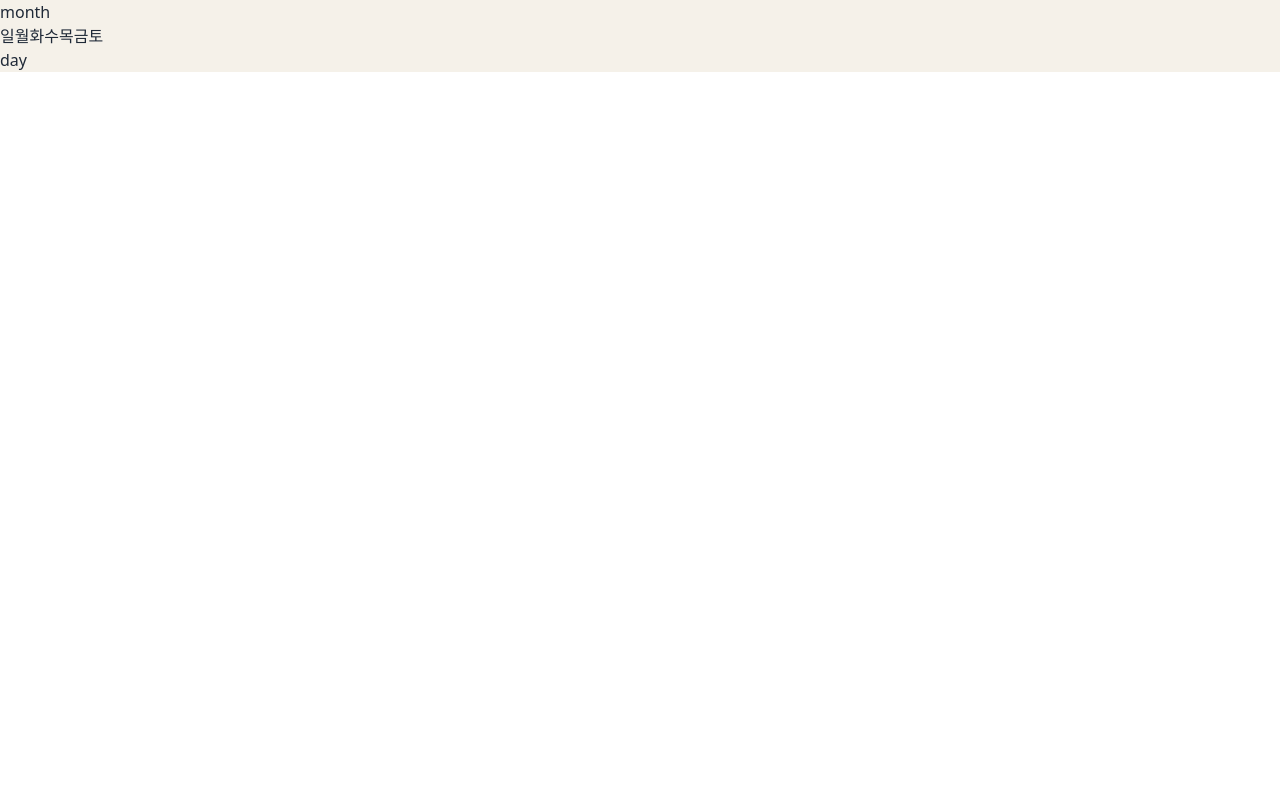
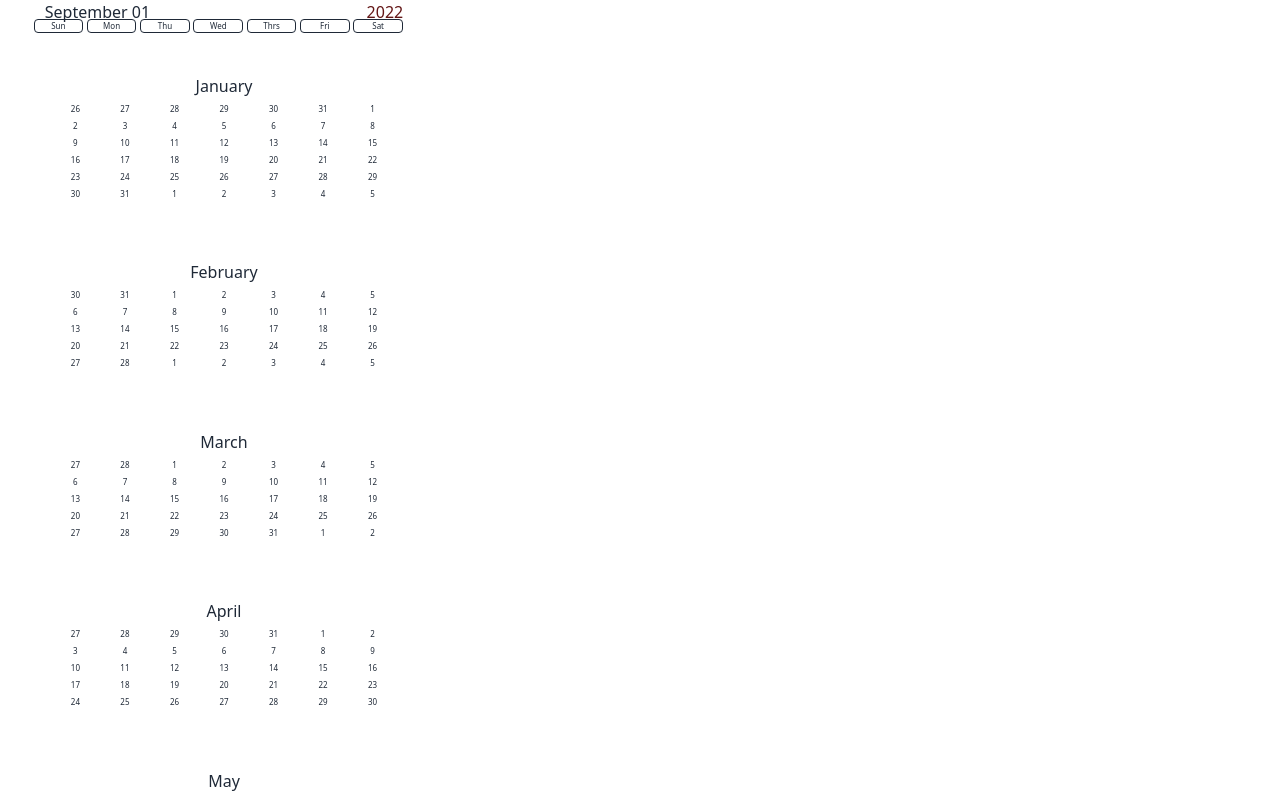
Before and after one commit to dlfud/ProjectBabo, a React (Create React App) app in the folder front/: page / in a window 1280 px wide. Shown: the top 798 px of the page. Built offline with nearby package versions, Linux system fonts and the light colour scheme.

Commit message:
소망님이 달력 해줌

```diff
--- a/front/package.json
+++ b/front/package.json
@@ -8,6 +8,7 @@
     "@testing-library/react": "^13.3.0",
     "@testing-library/user-event": "^13.5.0",
     "axios": "^0.27.2",
+    "daisyui": "^2.25.0",
     "date-fns": "^2.29.2",
     "moment": "^2.29.4",
     "react": "^18.2.0",
@@ -19,7 +20,9 @@
     "react-router-dom": "^6.3.0",
     "react-scripts": "5.0.1",
     "react-uuid": "^1.0.3",
+    "recoil": "^0.7.5",
     "redux": "^4.2.0",
+    "sass": "^1.54.8",
     "web-vitals": "^2.1.4"
   },
   "scripts": {
--- a/front/src/App.js
+++ b/front/src/App.js
@@ -1,5 +1,6 @@
 import React, { useState } from "react";
-import Calendar from "./Calendar";
+import Calendar from "./calendar/Calendar";
+
 
 function App() {
   return (
--- a/front/src/Calendar.js
+++ /dev/null
@@ -1,18 +0,0 @@
-import React, { useState } from "react";
-import "./Calendar.css";
-
-const Calendar = () => {
-  const [days, setDays] = useState(["일", "월", "화", "수", "목", "금", "토"]);
-
-  return (
-    <div>
-      <div className="row">
-        month
-        <div className="col">{days}</div>
-        day
-      </div>
-    </div>
-  );
-};
-
-export default Calendar;
--- /dev/null
+++ b/front/src/_common.scss
@@ -0,0 +1,55 @@
+@mixin size($width: 14px, $height: 14px) {
+    width: $width;
+    height: $height;
+}
+@mixin position-fixed($top: 10px, $left: 10px) {
+    position: fixed;
+    top: $top;
+    left: $left;
+}
+@mixin shape(
+    $background: transparent,
+    $border: transparent,
+    $border-radius: 0
+) {
+    background: $background;
+    border: $border;
+    border-radius: $border-radius;
+    -webkit-border-radius: $border-radius;
+}
+@mixin shadow($size: 3px, $color: black, $amount: 0.5) {
+    box-shadow: $size $size 0px 0px transparentize($color, $amount);
+}
+
+@mixin font(
+    $color: black,
+    $font-family: theme.$description-font,
+    $font-size: 1em,
+    $font-weight: 500
+) {
+    color: $color;
+    font-family: $font-family;
+    font-size: $font-size;
+    font-weight: $font-weight;
+}
+@mixin flex {
+    display: flex;
+    justify-content: center;
+    align-items: center;
+}
+@mixin flex-column($justify-content: center, $align-items: center) {
+    display: flex;
+    flex-direction: column;
+    justify-content: $justify-content;
+    align-items: $align-items;
+}
+@mixin flex-row($justify-content: center, $align-items: center) {
+    display: flex;
+    flex-direction: row;
+    justify-content: $justify-content;
+    align-items: $align-items;
+}
+@mixin hover-event {
+    cursor: pointer;
+    transition: 0.2s ease-in-out;
+}
--- /dev/null
+++ b/front/src/calendar/Calendar.jsx
@@ -0,0 +1,137 @@
+import { useEffect, useRef } from "react";
+import uuid from "react-uuid";
+import { format, addMonths, startOfWeek, addDays } from "date-fns";
+import { endOfWeek, isSameDay, isSameMonth } from "date-fns";
+import { startOfMonth, endOfMonth } from "date-fns";
+import "../components-schedule.style.scss";
+
+const Calender = () => {
+  const RenderHeader = ({ currentMonth }) => {
+    return (
+        <div className="header row">
+            {currentMonth.toLocaleString("en-US", { month: "long" })}
+        </div>
+    );
+};
+
+const RenderDays = () => {
+    const days = [];
+    const date = ["Sun", "Mon", "Thu", "Wed", "Thrs", "Fri", "Sat"];
+    for (let i = 0; i < 7; i++) {
+        days.push(
+            <div className="col" key={i}>
+                {date[i]}
+            </div>,
+        );
+    }
+    return <div className="days row">{days}</div>;
+};
+
+const RenderCells = ({ currentMonth, selectedDate }) => {
+    const monthStart = startOfMonth(currentMonth);
+    const monthEnd = endOfMonth(monthStart);
+    const startDate = startOfWeek(monthStart);
+    const endDate = endOfWeek(monthEnd);
+
+    const rows = [];
+    let days = [];
+    let day = startDate;
+    let formattedDate = "";
+
+    while (day <= endDate) {
+        for (let i = 0; i < 7; i++) {
+            formattedDate = format(day, "d");
+            days.push(
+                <div
+                    className={`col cell ${
+                        !isSameMonth(day, monthStart)
+                            ? "disabled"
+                            : isSameDay(day, selectedDate)
+                            ? "selected"
+                            : "not-valid"
+                    }`}
+                    key={uuid()}
+                >
+                    <span
+                        className={
+                            format(currentMonth, "M") !== format(day, "M")
+                                ? "text not-valid"
+                                : isSameMonth(day, monthStart) &&
+                                  isSameDay(day, selectedDate)
+                                ? "text today"
+                                : ""
+                        }
+                    >
+                        {formattedDate}
+                    </span>
+                </div>,
+            );
+            day = addDays(day, 1);
+        }
+        rows.push(
+            <div className="row" key={uuid()}>
+                {days}
+            </div>,
+        );
+        days = [];
+    }
+    return <div className="body">{rows}</div>;
+};
+
+    const currentDate = new Date();
+    const selectedDate = new Date();
+
+    let currentMonth = new Date(format(currentDate, "yyyy"));
+    let months = [];
+
+    const monthRef = useRef(null);
+
+    for (let i = 0; i < 12; i++) {
+        months.push(
+            <div
+                className="calendar__item"
+                key={uuid()}
+                ref={
+                    format(currentMonth, "MM") === format(selectedDate, "MM")
+                        ? monthRef
+                        : null
+                }
+            >
+                <RenderHeader currentMonth={currentMonth} />
+                <RenderCells
+                    currentMonth={currentMonth}
+                    selectedDate={selectedDate}
+                />
+            </div>,
+        );
+        currentMonth = addMonths(currentMonth, 1);
+    }
+
+    useEffect(() => {
+        if (monthRef.current !== null) {
+            monthRef.current.scrollIntoView({ behavior: "auto" });
+        }
+    }, []);
+
+    function scrollCurrentMonth() {
+        if (monthRef.current !== null) {
+            monthRef.current.scrollIntoView({ behavior: "smooth" });
+        }
+    }
+
+    return (
+        <div className="schedule-calendar">
+            <div className="text-today">
+                <p className="text-current" onClick={scrollCurrentMonth}>
+                    {currentDate.toLocaleString("en-US", { month: "long" })}
+                    {format(currentDate, " dd")}
+                </p>
+                <p className="text-year">{format(currentDate, " yyyy")}</p>
+            </div>
+            <RenderDays />
+            <div className="calendar-list">{months}</div>
+        </div>
+    );
+};
+
+export default Calender;
--- /dev/null
+++ b/front/src/components-schedule.style.scss
@@ -0,0 +1,87 @@
+@use "_common.scss" as common;
+
+.schedule-calendar {
+    @include common.size(35%, 94%);
+    @include common.flex-column(flex-start, center);
+    .text-today {
+        @include common.size(80%, fit-content);
+        @include common.flex-row(space-between, baseline);
+        margin-bottom: -1.2%;
+        .text-year {
+            @include common.font(
+                rgb(99, 22, 22),
+                0.8em,
+                700
+            );
+        }
+        .text-current:hover {
+            @include common.hover-event();
+            color: rgb(99, 22, 22);
+            transform: scale(1.03);
+        }
+    }
+    .days {
+        @include common.size(85%, fit-content);
+        @include common.flex-row(flex-start, center);
+        font-size: 0.5em;
+        margin-bottom: 2%;
+        .col {
+            @include common.size(13%, 100%);
+            @include common.flex-column(flex-end, center);
+            margin-right: 1%;
+            border: 1px solid;
+            border-radius: 4px;
+        }
+    }
+    .calendar-list {
+        @include common.size(90%, 90%);
+        @include common.flex();
+        overflow-y: scroll;
+        flex-wrap: wrap;
+        .calendar__item {
+            @include common.size(90%, 50%);
+            padding: 2%;
+            padding-top: 8%;
+            margin-bottom: 5%;
+            .header {
+                @include common.size(100%, 10%);
+                text-align: center;
+                font-size: 1em;
+            }
+            .body {
+                @include common.size(100%, 89%);
+                @include common.flex-column();
+                .row {
+                    @include common.size(100%, 100%);
+                    @include common.flex-row(space-between, center);
+                    .col {
+                        @include common.size(15%, 100%);
+                        @include common.flex-column(flex-start, center);
+                        font-size: 0.5em;
+                        span {
+                            z-index: 10000;
+                            padding-top: 5px;
+                        }
+
+                        .img {
+                            @include common.size(100%, 100%);
+                            margin: 0% 0 0 -17%;
+                            border-radius: 2px;
+                        }
+                        .img-undefined {
+                            @include common.size(80%, 80%);
+                            margin: 10% 0 0 -4%;
+                            opacity: 0.2;
+                        }
+                        .today {
+                            font-weight: 700;
+                        }
+                    }
+                }
+            }
+        }
+    }
+    .calendar-list::-webkit-scrollbar {
+        display: none;
+    }
+}
```
Also changed, not shown: front/src/layouts/Footer.jsx (added), front/src/layouts/Header.jsx (added), front/src/layouts/Layout.jsx (added), 1 other file (tests, documents, lock files or other folders).
